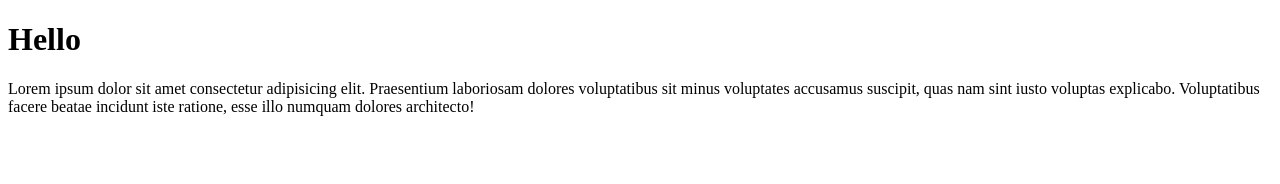
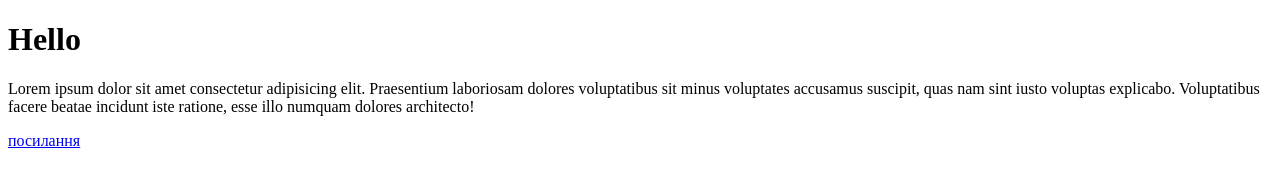
Before and after one commit to ulianaboiko/project, a plain HTML site: page index.html in a window 1280 px wide. Drawn offline with Linux system fonts and the light colour scheme.

Commit message:
update index.html

```diff
--- a/index.html
+++ b/index.html
@@ -13,6 +13,7 @@
       quas nam sint iusto voluptas explicabo. Voluptatibus facere beatae
       incidunt iste ratione, esse illo numquam dolores architecto!
     </p>
-    <!--upg 18:57-->
+    <a href="#">посилання</a>
+    <!--upg 20:53-->
   </body>
 </html>
```
